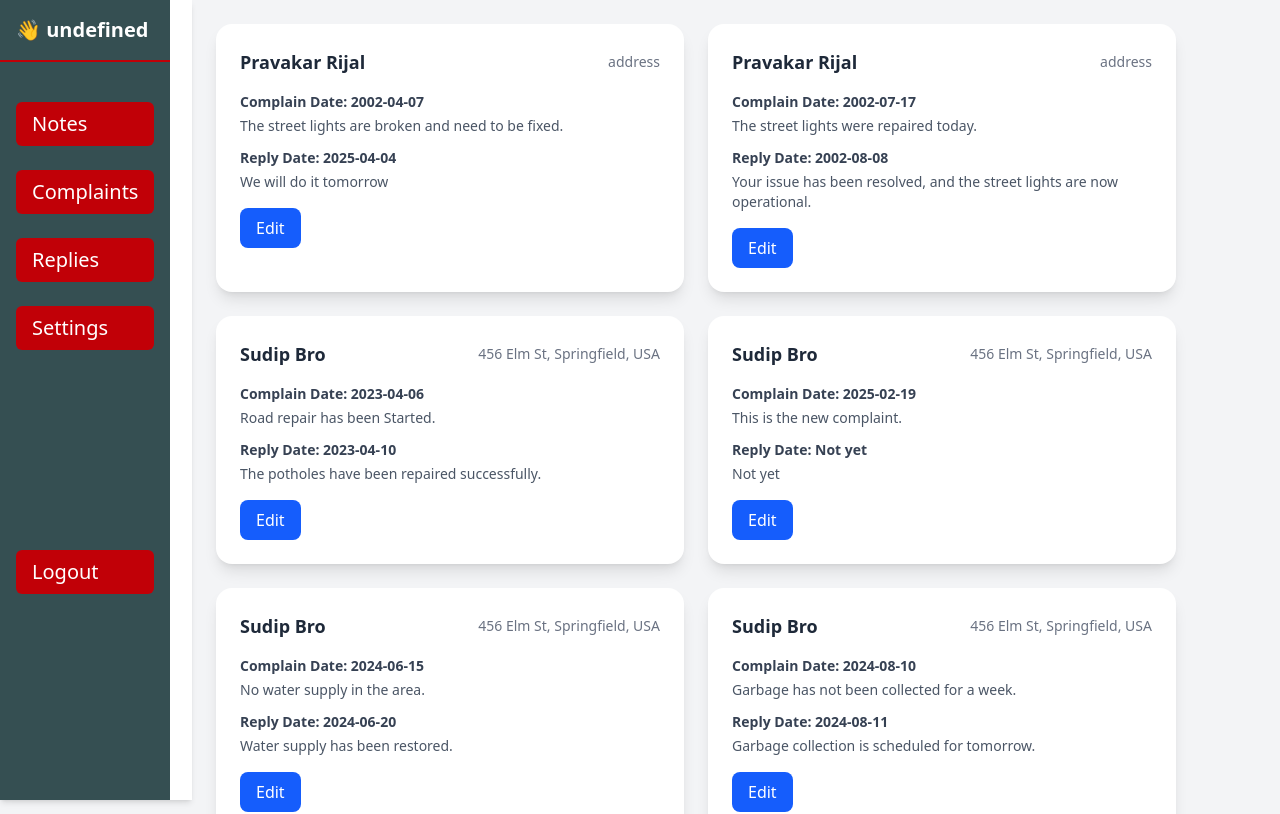
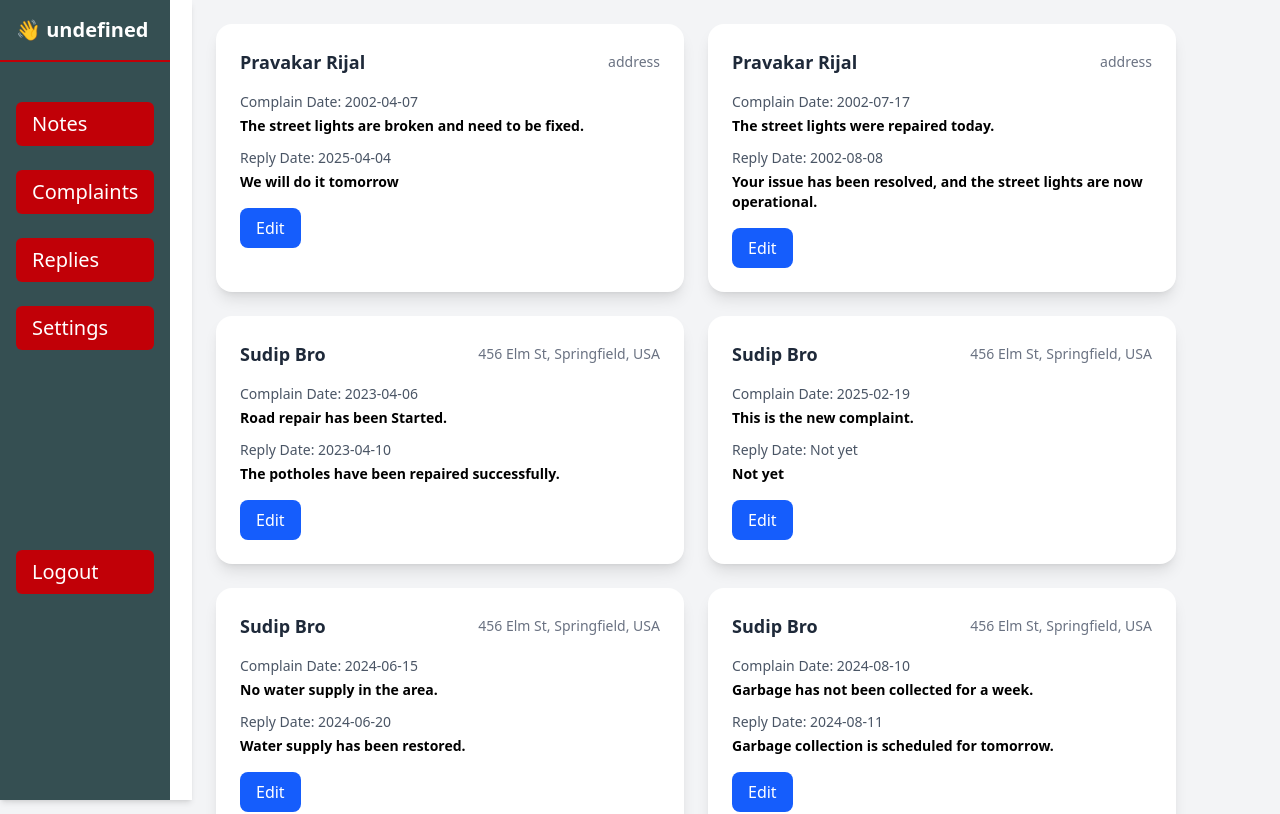
Before and after one commit to sudip-dhakal/CPMS, a React (Vite) app: page /repliedMessage in a window 1280 px wide. Shown: the top 814 px of the page. Built offline with nearby package versions, Linux system fonts and the light colour scheme; data requests are answered from the project's data file.

Commit message:
minor fix

```diff
--- a/src/Admin/Replies.jsx
+++ b/src/Admin/Replies.jsx
@@ -87,17 +87,17 @@ const Replies = () => {
                   </div>
 
                   <div className="text-sm text-gray-700 mb-3">
-                    <p className="font-semibold mb-1">
+                    <p className=" mb-1 text-gray-600">
                       Complain Date: {item.complainDate}
                     </p>
-                    <p className="text-gray-600">{item.userComplaint}</p>
+                    <p className="text-black font-semibold">{item.userComplaint}</p>
                   </div>
 
                   <div className="text-sm text-gray-700 mb-4">
-                    <p className="font-semibold mb-1">
+                    <p className=" text-gray-600 mb-1">
                       Reply Date: {item.replyDate}
                     </p>
-                    <p className="text-gray-600">{item.adminReply}</p>
+                    <p className="text-black font-semibold">{item.adminReply}</p>
                   </div>
 
                   {editingReplyId === item.replyId ? (
```
